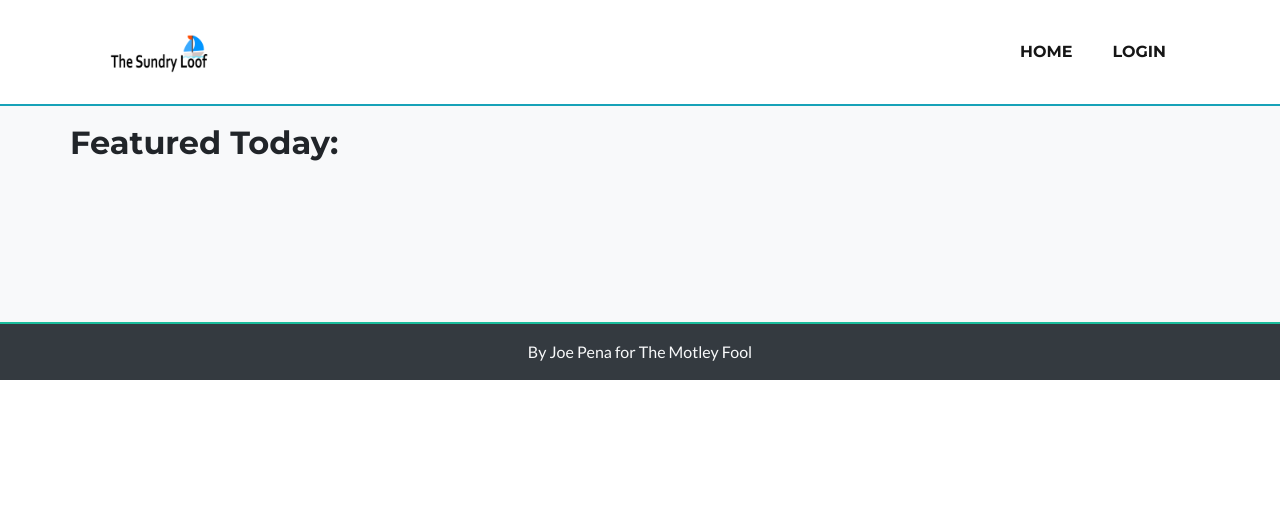
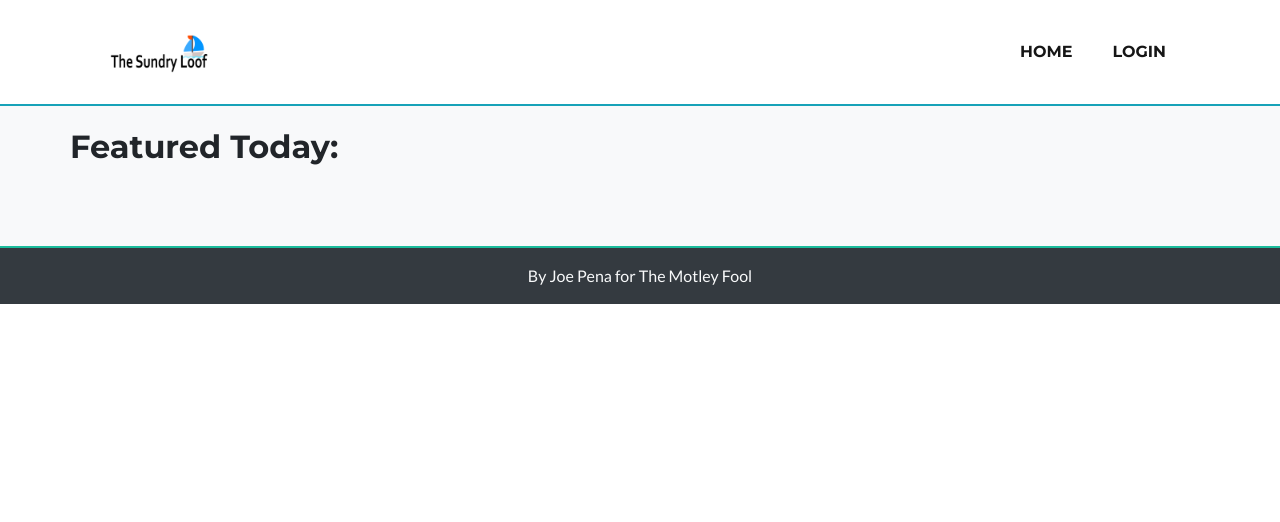
Before and after one commit to Joe-Pena/The-Loof, a Django app: template the_loof/templates/index.html in a window 1280 px wide. Shown: the top 522 px of the page. Run offline with Django 3.2, Linux system fonts and the light colour scheme; the template is opened without the code that fills it, so the values that code supplies are empty; parts of the project's set-up code (start-up, migrations or seed data) failed here and were passed over; some libraries are stand-ins or nearby versions.

Commit message:
Fix homepage padding

```diff
--- a/static/css/main.css
+++ b/static/css/main.css
@@ -1,13 +1,12 @@
 /* Main css styles  */
 #main {
-  padding-top: 114px;
-  padding-bottom: 6rem;
+  padding-top: 6rem;
+  padding-bottom: 1rem;
 }
 
 @media (min-width: 992px) {
   #main {
-    padding-top: 124px;
-    padding-bottom: 6rem;
+    padding-top: 8rem;
   }
 }
 
```
